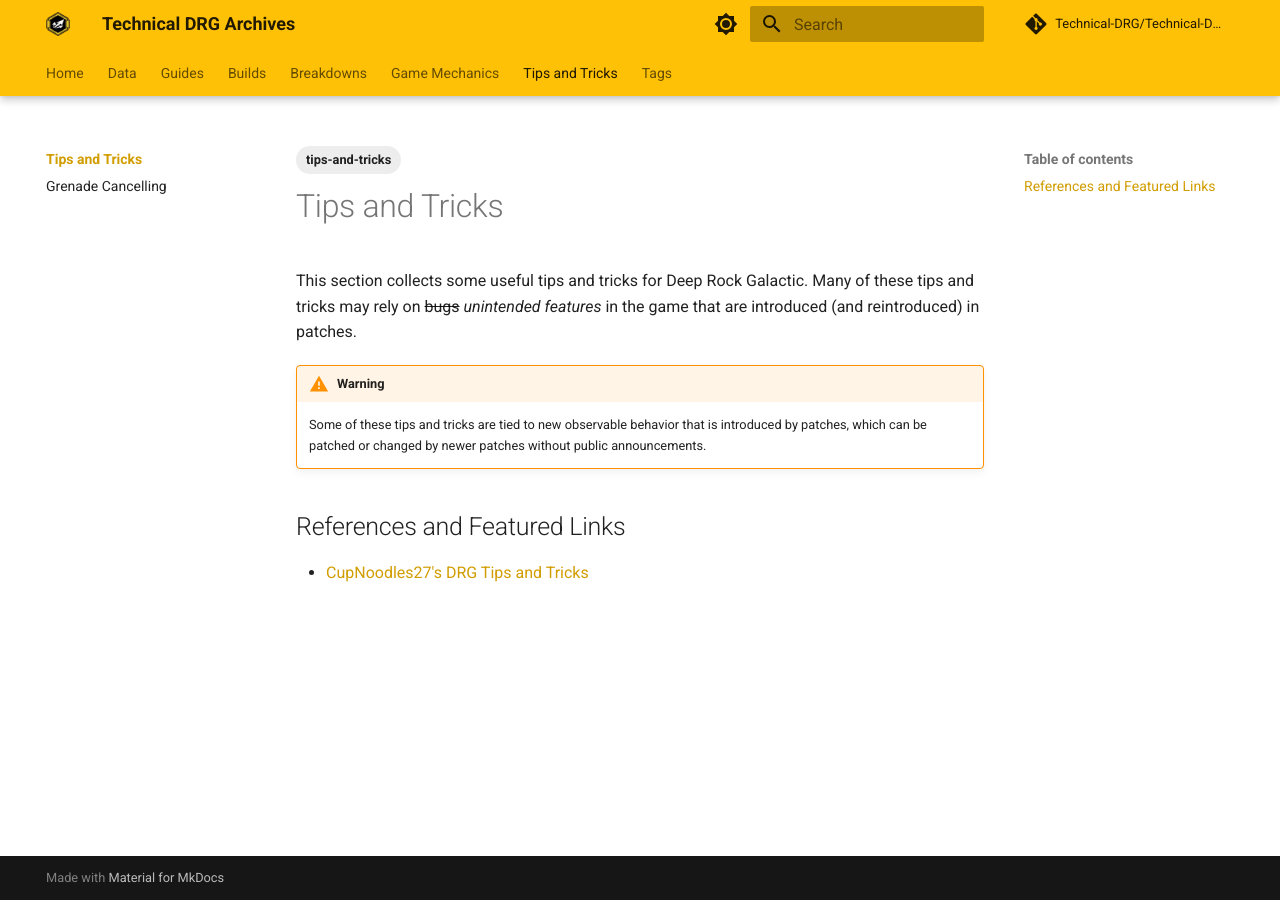
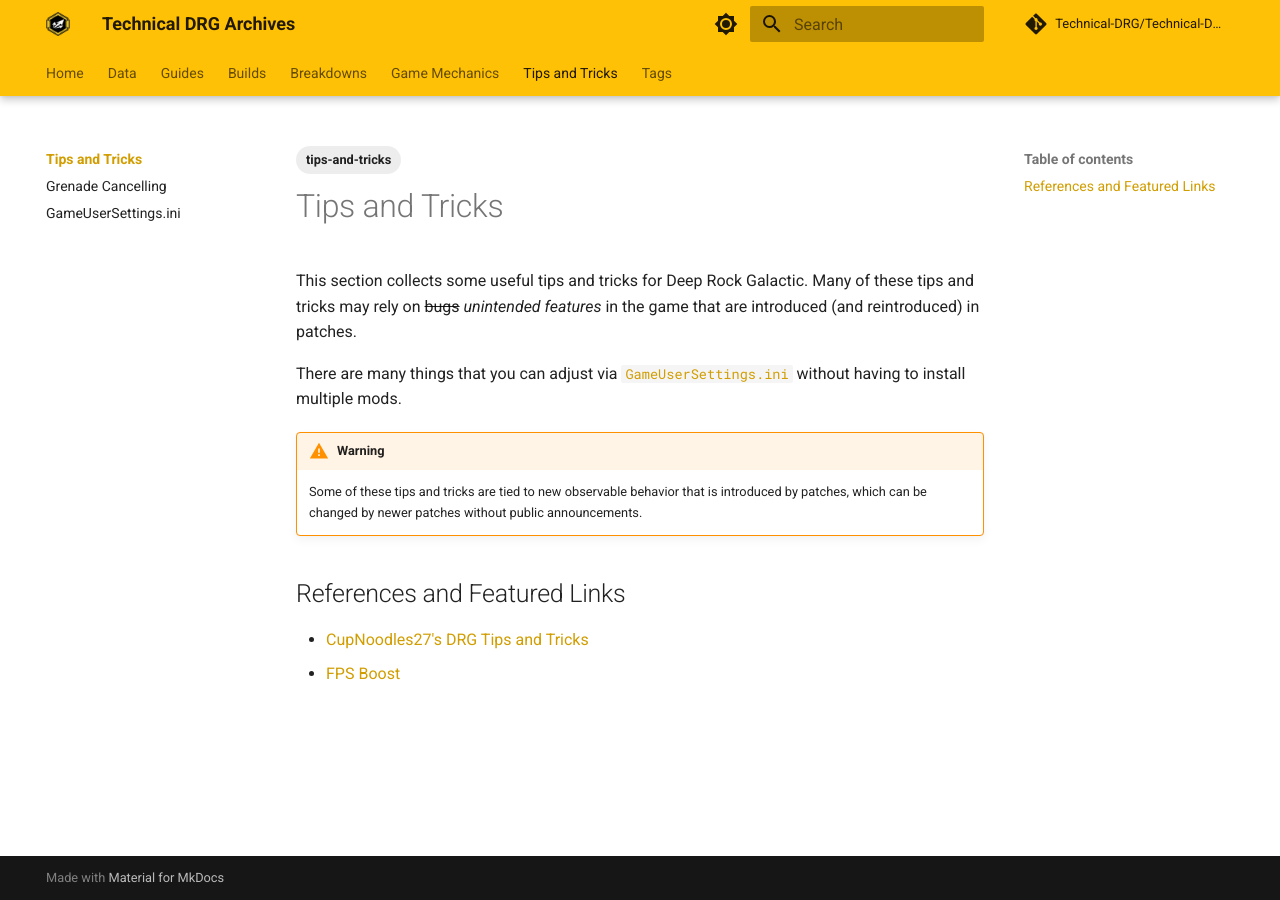
Before and after one commit to Technical-DRG/Technical-DRG-Archives, an MkDocs documentation site: the page built from docs/tips-and-tricks/index.md, in a window 1280 px wide. Built offline with MkDocs 1.6.1 and Material for MkDocs 9.7.7, drawn with Linux system fonts in a browser that asks for light colours; comment, search, counter and statistics services are not loaded.

Commit message:
doc(tips-tricks): add GameUserSettings.ini page

```diff
--- a/docs/tips-and-tricks/index.md
+++ b/docs/tips-and-tricks/index.md
@@ -9,11 +9,15 @@
 tricks may rely on ~~bugs~~ *unintended features* in the game that are introduced (and reintroduced)
 in patches.
 
+There are many things that you can adjust via [`GameUserSettings.ini`](./gameusersettings.md)
+without having to install multiple mods.
+
 !!! warning
 
     Some of these tips and tricks are tied to new observable behavior that is introduced by
-    patches, which can be patched or changed by newer patches without public announcements.
+    patches, which can be changed by newer patches without public announcements.
 
 ## References and Featured Links
 
 - [CupNoodles27's DRG Tips and Tricks](https://github.com/CupNoodles27/DRG-Tips-and-Tricks)
+- [FPS Boost](https://steamcommunity.com/sharedfiles/filedetails/?id=2640810971)
--- a/mkdocs.yml
+++ b/mkdocs.yml
@@ -114,4 +114,5 @@
   - Tips and Tricks:
     - tips-and-tricks/index.md
     - Grenade Cancelling: tips-and-tricks/grenade-cancelling.md
+    - GameUserSettings.ini: tips-and-tricks/gameusersettings.md
   - Tags: tags.md
```
Also changed, not shown: docs/tips-and-tricks/gameusersettings.md (added, +36 -0 lines).
